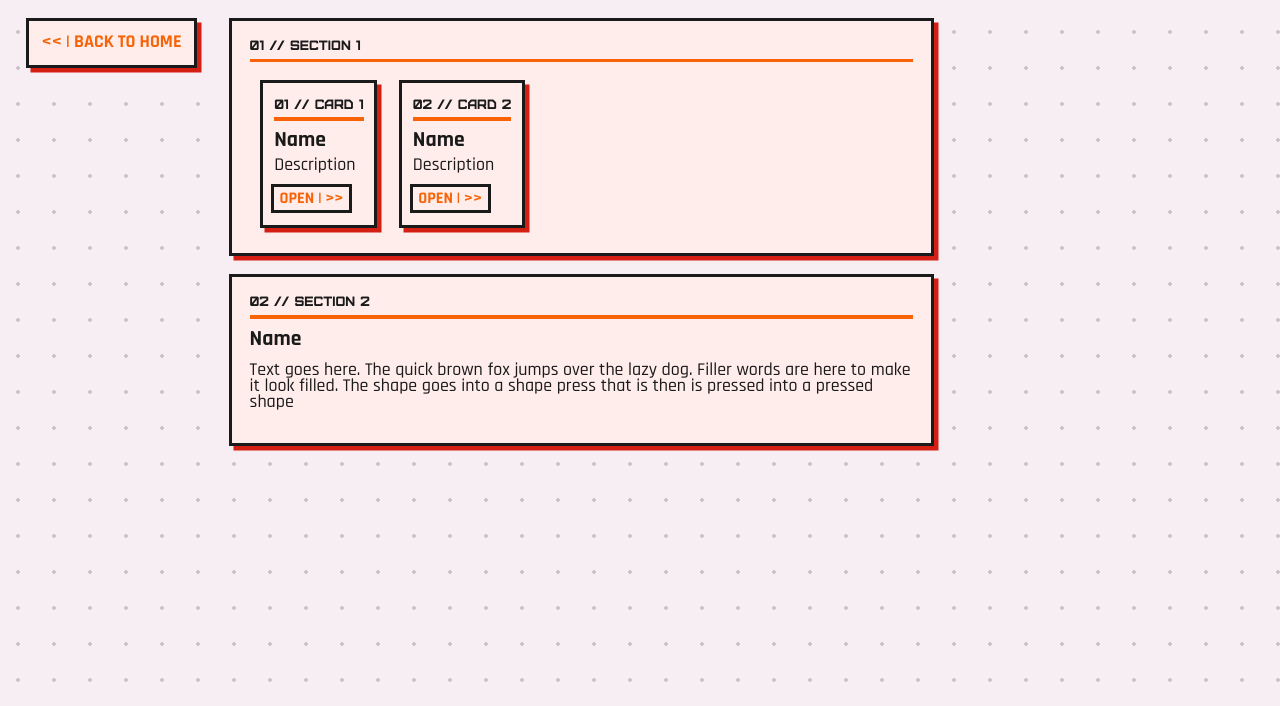
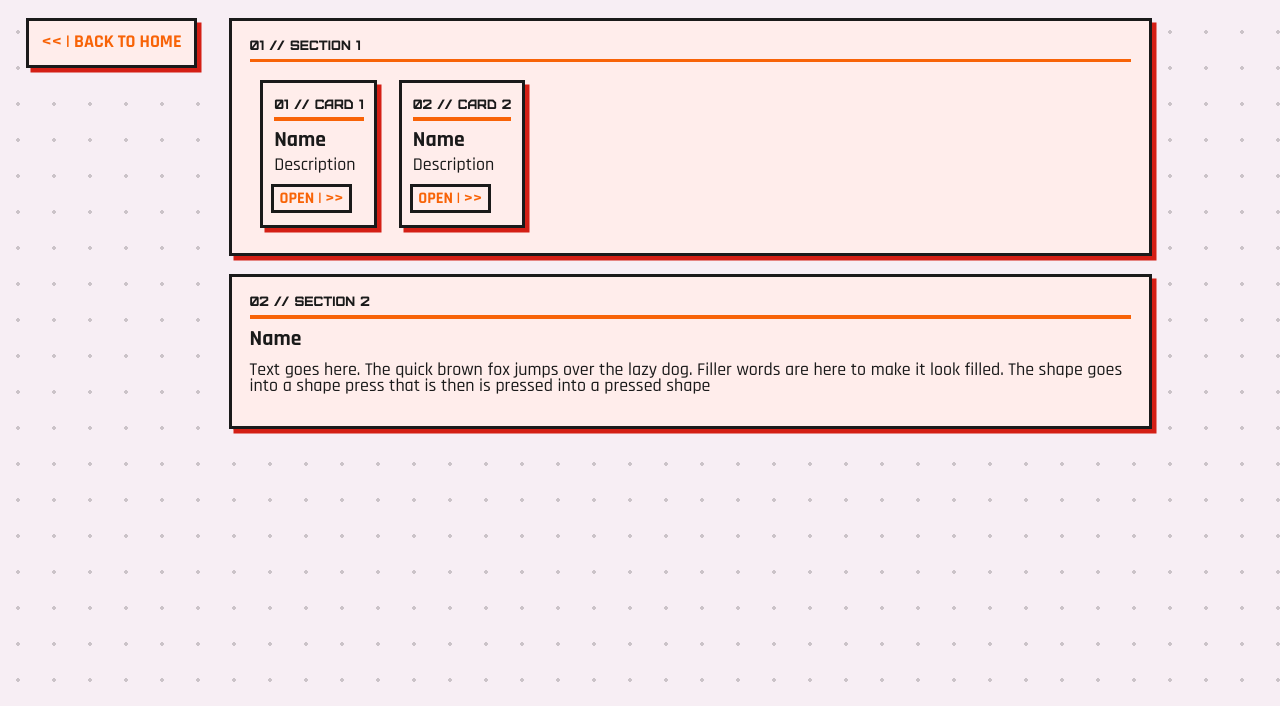
Before and after one commit to FRC-Team-12089-Iron-Crocodiles/team12089_website, a plain HTML site: page basepage.html in a window 1280 px wide. Shown: the part 94-800 px from the top of the page. Drawn offline with Linux system fonts and the light colour scheme; a script that the page names is missing.

Commit message:
Update basepage.html
Fixed an error of an extra space

```diff
--- a/basepage.html
+++ b/basepage.html
@@ -32,7 +32,7 @@
 
         </header>
 
-        <div class="content no aside">
+        <div class="content noaside">
             <a href="" class="a-back">
                     << | back to home
             </a>
```
